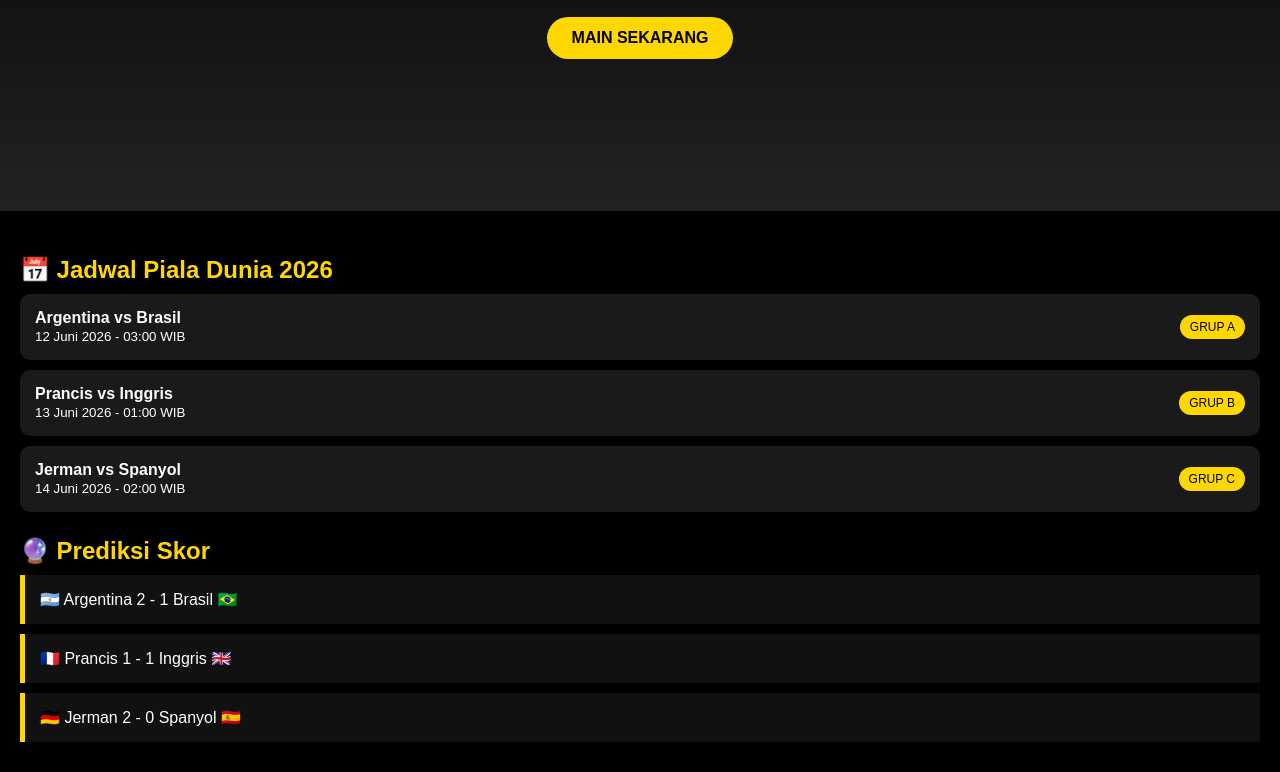
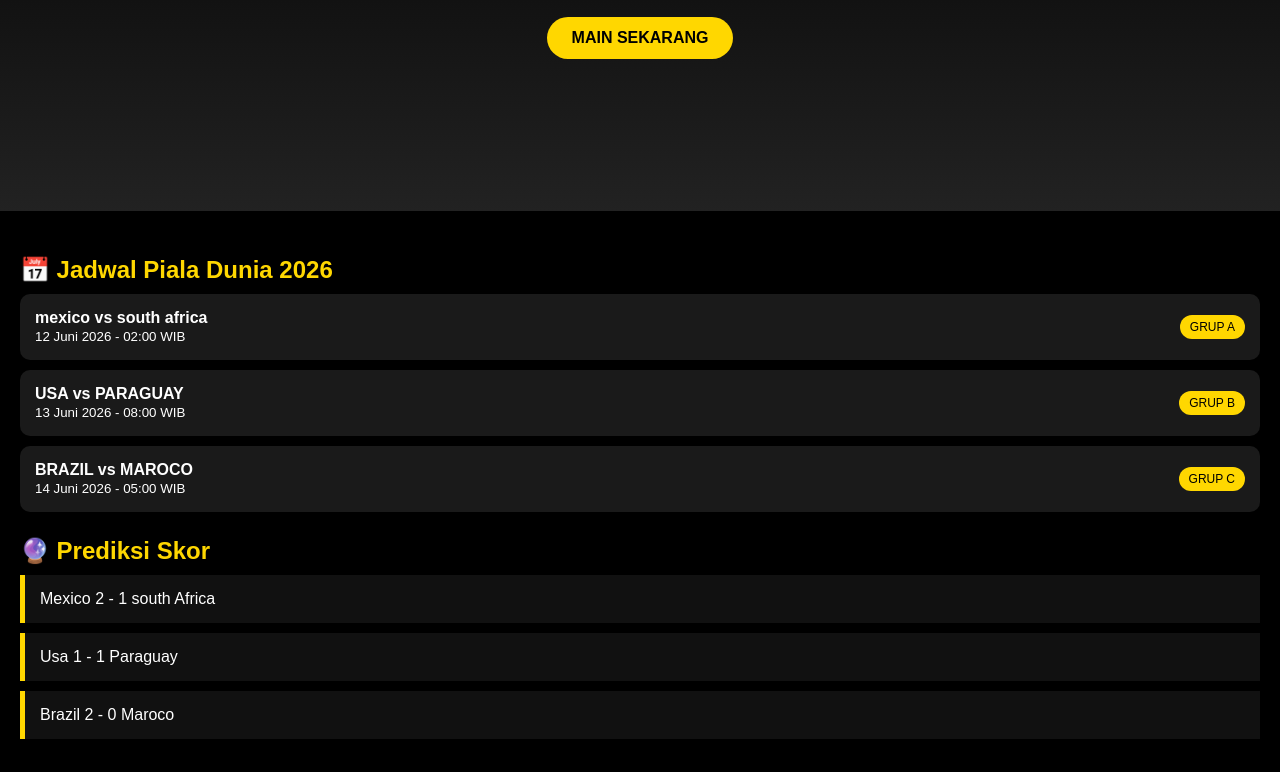
Before and after one commit to gajahbolaprediksi-gacor/NewGajahBola, a plain HTML site: page index.html in a window 1280 px wide. Shown: the part 297-1069 px from the top of the page. Drawn offline with Linux system fonts and the light colour scheme.

Commit message:
Update index.html

```diff
--- a/index.html
+++ b/index.html
@@ -188,33 +188,33 @@ h2{
 
     <div class="match">
         <div>
-            <div class="team">Argentina vs Brasil</div>
-            <small>12 Juni 2026 - 03:00 WIB</small>
+            <div class="team">mexico  vs south africa</div>
+            <small>12 Juni 2026 - 02:00 WIB</small>
         </div>
         <span class="tag">GRUP A</span>
     </div>
 
     <div class="match">
         <div>
-            <div class="team">Prancis vs Inggris</div>
-            <small>13 Juni 2026 - 01:00 WIB</small>
+            <div class="team">USA  vs PARAGUAY</div>
+            <small>13 Juni 2026 - 08:00 WIB</small>
         </div>
         <span class="tag">GRUP B</span>
     </div>
 
     <div class="match">
         <div>
-            <div class="team">Jerman vs Spanyol</div>
-            <small>14 Juni 2026 - 02:00 WIB</small>
+            <div class="team">BRAZIL vs MAROCO</div>
+            <small>14 Juni 2026 - 05:00 WIB</small>
         </div>
         <span class="tag">GRUP C</span>
     </div>
 
     <h2>🔮 Prediksi Skor</h2>
 
-    <div class="prediksi">🇦🇷 Argentina 2 - 1 Brasil 🇧🇷</div>
-    <div class="prediksi">🇫🇷 Prancis 1 - 1 Inggris 🇬🇧</div>
-    <div class="prediksi">🇩🇪 Jerman 2 - 0 Spanyol 🇪🇸</div>
+    <div class="prediksi">Mexico 2 - 1 south Africa</div>
+    <div class="prediksi">Usa 1 - 1 Paraguay</div>
+    <div class="prediksi">Brazil 2 - 0 Maroco</div>
 
 </div>
 
```
